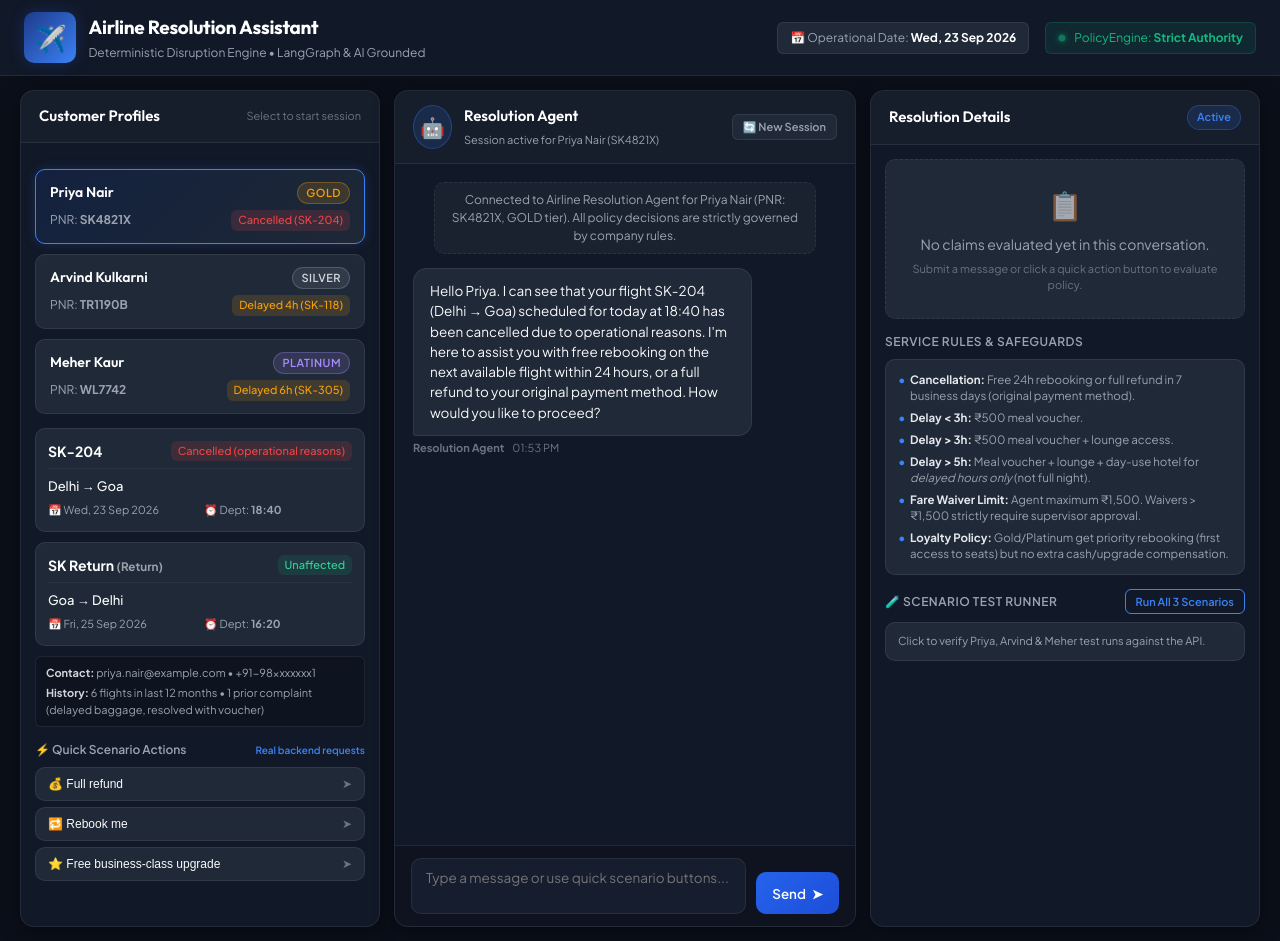
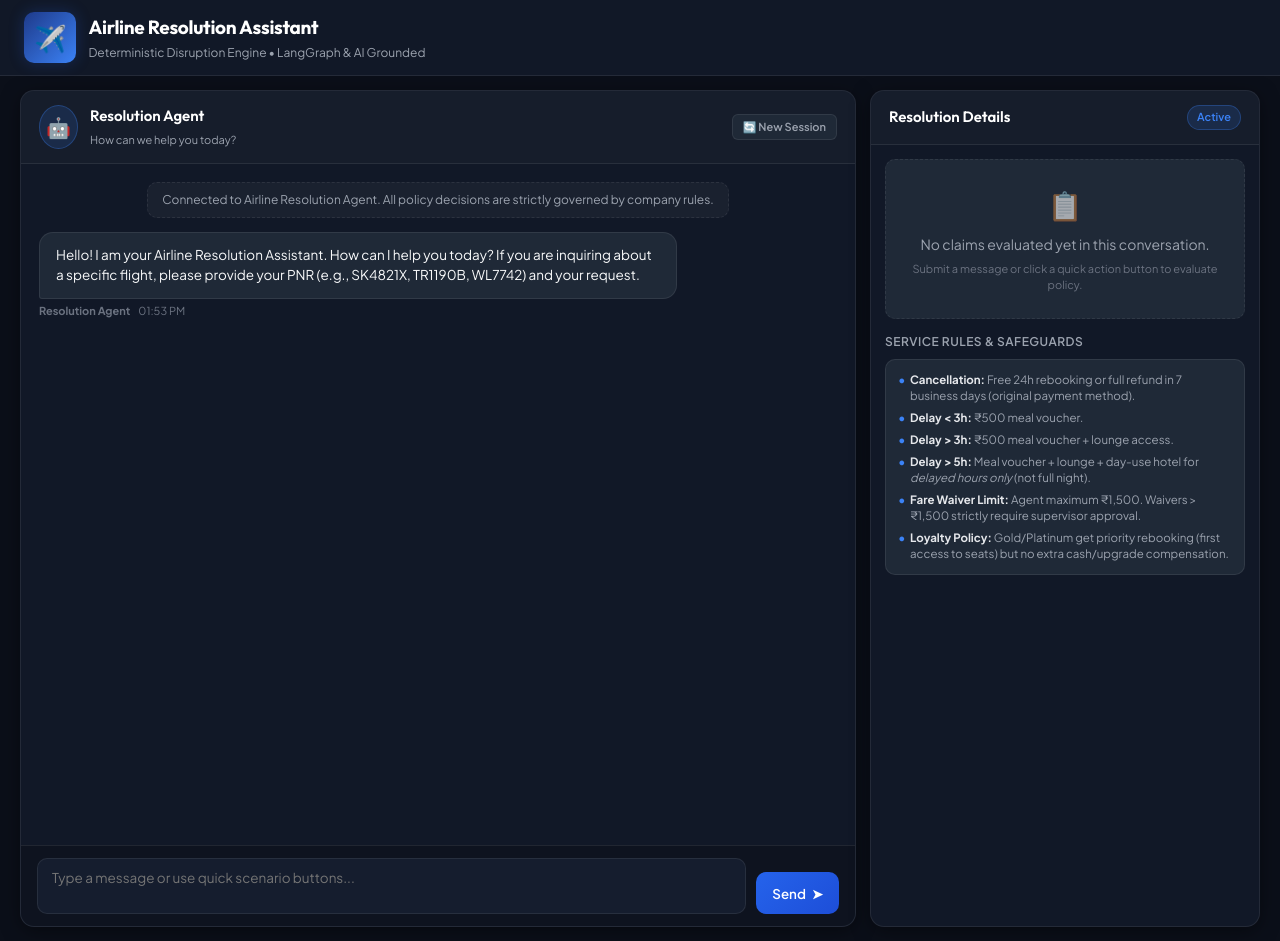
Before and after one commit to Nitins715/airline-resolution-agent, a Django app: page / in a window 1280 px wide. Run offline with Django 5.2, Linux system fonts and the light colour scheme.

Commit message:
second stable commit

```diff
--- a/resolution_agent/serializers.py
+++ b/resolution_agent/serializers.py
@@ -57,7 +57,7 @@ class PolicyKnowledgeItemSerializer(serializers.ModelSerializer):
 
 class ChatRequestSerializer(serializers.Serializer):
     session_id = serializers.CharField(required=False, default=None, allow_null=True)
-    pnr = serializers.CharField(required=False, default=None, allow_null=True)
+    pnr = serializers.CharField(required=False, default=None, allow_null=True, allow_blank=True)
     message = serializers.CharField(required=True)
 
 
--- a/static/css/style.css
+++ b/static/css/style.css
@@ -151,7 +151,7 @@ body {
 /* Main Grid Layout */
 .main-content {
     display: grid;
-    grid-template-columns: 360px 1fr 390px;
+    grid-template-columns: 1fr 390px;
     gap: 14px;
     padding: 14px 20px;
     flex: 1;
--- a/static/js/app.js
+++ b/static/js/app.js
@@ -91,8 +91,8 @@ const CUSTOMERS = {
     }
 };
 
-let activeCustomerPNR = 'SK4821X';
-let currentSessionId = generateSessionId('SK4821X');
+let activeCustomerPNR = '';
+let currentSessionId = generateSessionId('anon');
 let isSending = false;
 
 function generateSessionId(pnr) {
@@ -101,32 +101,18 @@ function generateSessionId(pnr) {
 
 // Initialize on DOM load
 document.addEventListener('DOMContentLoaded', () => {
-    selectCustomer('SK4821X');
+    startNewSession();
 });
 
-function selectCustomer(pnr) {
-    if (!CUSTOMERS[pnr]) return;
-    activeCustomerPNR = pnr;
-    currentSessionId = generateSessionId(pnr);
-
-    // Update active card styling
-    document.querySelectorAll('.cust-card').forEach(card => card.classList.remove('active'));
-    const activeCard = document.getElementById(`card-${pnr === 'SK4821X' ? 'priya' : (pnr === 'TR1190B' ? 'arvind' : 'meher')}`);
-    if (activeCard) activeCard.classList.add('active');
-
-    const cust = CUSTOMERS[pnr];
+function startNewSession() {
+    activeCustomerPNR = '';
+    currentSessionId = generateSessionId('anon');
 
     // Update chat header subtitle
-    document.getElementById('chat-subtitle').textContent = `Session active for ${cust.name} (${cust.pnr})`;
-
-    // Render customer info & flights in left panel
-    renderCustomerDetails(cust);
-
-    // Render customer specific quick action buttons
-    renderQuickActions(cust);
+    document.getElementById('chat-subtitle').textContent = `How can we help you today?`;
 
     // Reset chat messages with welcome greeting
-    resetChatStream(cust);
+    resetChatStream();
 
     // Reset resolution panel
     resetResolutionPanel();
@@ -177,28 +163,20 @@ function renderQuickActions(cust) {
     container.innerHTML = html;
 }
 
-function resetChatStream(cust) {
+function resetChatStream() {
     const messagesContainer = document.getElementById('chat-messages');
     messagesContainer.innerHTML = '';
 
     // Initial system notice
-    appendMessageBubble('system', `Connected to Airline Resolution Agent for ${cust.name} (PNR: ${cust.pnr}, ${cust.tier} tier). All policy decisions are strictly governed by company rules.`);
+    appendMessageBubble('system', `Connected to Airline Resolution Agent. All policy decisions are strictly governed by company rules.`);
 
     // Agent initial greeting
-    let greeting = '';
-    if (cust.pnr === 'SK4821X') {
-        greeting = `Hello Priya. I can see that your flight SK-204 (Delhi → Goa) scheduled for today at 18:40 has been cancelled due to operational reasons. I'm here to assist you with free rebooking on the next available flight within 24 hours, or a full refund to your original payment method. How would you like to proceed?`;
-    } else if (cust.pnr === 'TR1190B') {
-        greeting = `Hello Arvind. I apologize for the disruption — your flight SK-118 (Mumbai → Bengaluru) is delayed by 4 hours, with a revised departure of 11:10. How may I assist you with your journey today?`;
-    } else if (cust.pnr === 'WL7742') {
-        greeting = `Hello Meher. As a valued Platinum member, I apologize for the inconvenience — flight SK-305 (Delhi → Hyderabad) is delayed by 6 hours (new departure: 20:00). I am here to assist you with delay compensation and accommodation options under our policy.`;
-    }
-
+    let greeting = `Hello! I am your Airline Resolution Assistant. How can I help you today? If you are inquiring about a specific flight, please provide your PNR (e.g., SK4821X, TR1190B, WL7742) and your request.`;
     appendMessageBubble('agent', greeting);
 }
 
 function resetCurrentSession() {
-    selectCustomer(activeCustomerPNR);
+    startNewSession();
 }
 
 function resetResolutionPanel() {
--- a/templates/index.html
+++ b/templates/index.html
@@ -20,80 +20,10 @@
                     <span class="subtext">Deterministic Disruption Engine • LangGraph & AI Grounded</span>
                 </div>
             </div>
-            <div class="header-meta">
-                <div class="date-badge">
-                    <span class="icon">📅</span>
-                    <span>Operational Date: <strong>Wed, 23 Sep 2026</strong></span>
-                </div>
-                <div class="status-indicator">
-                    <span class="pulse-dot"></span>
-                    <span>PolicyEngine: <strong>Strict Authority</strong></span>
-                </div>
-            </div>
         </header>
 
         <!-- Main Workspace -->
         <main class="main-content">
-            <!-- Left Column: Customer Selection & Flight Context -->
-            <section class="panel customer-panel">
-                <div class="panel-header">
-                    <h2>Customer Profiles</h2>
-                    <span class="hint">Select to start session</span>
-                </div>
-
-                <!-- Customer Selection Tabs -->
-                <div class="customer-cards">
-                    <div class="cust-card active" id="card-priya" onclick="selectCustomer('SK4821X')">
-                        <div class="cust-card-top">
-                            <span class="cust-name">Priya Nair</span>
-                            <span class="tier-badge tier-gold">Gold</span>
-                        </div>
-                        <div class="cust-card-meta">
-                            <span>PNR: <strong>SK4821X</strong></span>
-                            <span class="disruption-tag tag-cancelled">Cancelled (SK-204)</span>
-                        </div>
-                    </div>
-
-                    <div class="cust-card" id="card-arvind" onclick="selectCustomer('TR1190B')">
-                        <div class="cust-card-top">
-                            <span class="cust-name">Arvind Kulkarni</span>
-                            <span class="tier-badge tier-silver">Silver</span>
-                        </div>
-                        <div class="cust-card-meta">
-                            <span>PNR: <strong>TR1190B</strong></span>
-                            <span class="disruption-tag tag-delayed">Delayed 4h (SK-118)</span>
-                        </div>
-                    </div>
-
-                    <div class="cust-card" id="card-meher" onclick="selectCustomer('WL7742')">
-                        <div class="cust-card-top">
-                            <span class="cust-name">Meher Kaur</span>
-                            <span class="tier-badge tier-platinum">Platinum</span>
-                        </div>
-                        <div class="cust-card-meta">
-                            <span>PNR: <strong>WL7742</strong></span>
-                            <span class="disruption-tag tag-delayed">Delayed 6h (SK-305)</span>
-                        </div>
-                    </div>
-                </div>
-
-                <!-- Active Customer Details Card -->
-                <div class="active-customer-details" id="customer-details-box">
-                    <!-- Injected dynamically via app.js -->
-                </div>
-
-                <!-- Quick Demo Scenario Prompts -->
-                <div class="demo-actions-box">
-                    <div class="demo-header">
-                        <span>⚡ Quick Scenario Actions</span>
-                        <span class="demo-desc">Real backend requests</span>
-                    </div>
-                    <div class="quick-btn-group" id="quick-action-buttons">
-                        <!-- Injected dynamically based on active customer -->
-                    </div>
-                </div>
-            </section>
-
             <!-- Middle Column: Interactive Chat Interface -->
             <section class="panel chat-panel">
                 <div class="panel-header chat-header">
@@ -175,19 +105,6 @@
                         </li>
                     </ul>
                 </div>
-
-                <!-- Automated Scenarios Verification Trigger -->
-                <div class="scenario-test-card">
-                    <div class="scenario-test-header">
-                        <h3>🧪 Scenario Test Runner</h3>
-                        <button class="btn btn-outline btn-sm" onclick="runAllBackendScenarios()">
-                            <span>Run All 3 Scenarios</span>
-                        </button>
-                    </div>
-                    <div id="scenario-runner-output" class="scenario-runner-output">
-                        <span class="ready-text">Click to verify Priya, Arvind & Meher test runs against the API.</span>
-                    </div>
-                </div>
             </section>
         </main>
     </div>
```
Also changed, not shown: resolution_agent/engines/resolution_engine.py (+10 -5 lines), db.sqlite3.
